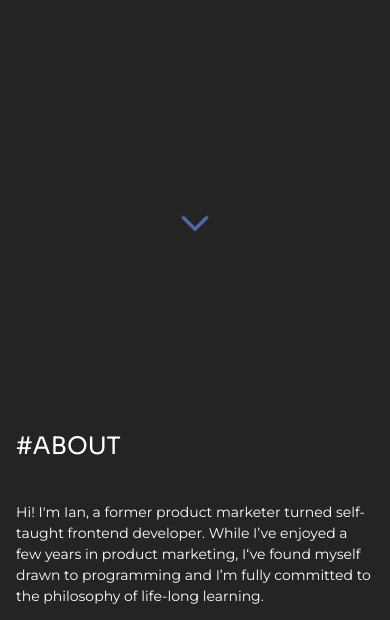
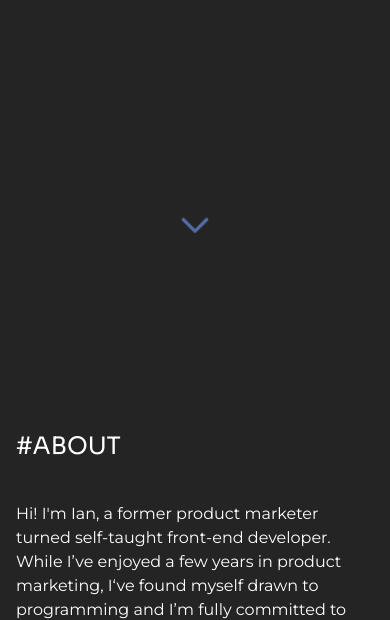
Before and after one commit to ipeng5/portfolio, a website: page public/index.html in a window 390 px wide. Shown: the part 478-1098 px from the top of the page. Drawn offline with Linux system fonts and the light colour scheme.

Commit message:
Font size and card padding for xs screen

```diff
--- a/public/index.html
+++ b/public/index.html
@@ -13,7 +13,7 @@
 </head>
 
 <body
-  class="relative font-body overflow-x-hidden bg-bg-100 text-white text-sm sm:text-base md:text-lg xl:text-xl flex flex-col items-center scrollbar-thin scrollbar-thumb-text-300 scrollbar-track-bg-200 selection:bg-text-300 selection:text-white">
+  class="relative font-body overflow-x-hidden bg-bg-100 text-white text-sm xs:text-base md:text-lg xl:text-xl flex flex-col items-center scrollbar-thin scrollbar-thumb-text-300 scrollbar-track-bg-200 selection:bg-text-300 selection:text-white">
   <div id="navbar"
     class="flex flex-col sm:flex-row pl-6 pr-6 sm:pr-10 lg:pr-16 w-full sm:justify-between items-center fixed bg-bg-100 sm:opacity-70 z-20">
 
@@ -59,7 +59,7 @@
           <div>
             <p class="mb-4 md:mb-7 ">
               Hi! I'm Ian, a
-              former product marketer turned self-taught frontend developer.
+              former product marketer turned self-taught front-end developer.
               While
               I’ve
               enjoyed a few
--- a/public/script.js
+++ b/public/script.js
@@ -92,7 +92,7 @@ function generateMarkUp(p) {
           <a class="img-box overflow-hidden cursor-pointer bg-black opacity-60 hover:opacity-95 transition duration-1000"  href="${p.live}" target="_blank" rel="noreferrer"><img src="${p.img}" alt="screenshot" class="hover:scale-105 transition duration-1000"></a>
           <div class="project-info">
             <h4>${p.name}</h4>
-            <div class="bg-[#151515] opacity-95 p-8 flex flex-col gap-6">
+            <div class="bg-[#151515] opacity-95 px-4 py-6 md:p-8 flex flex-col gap-6">
               <p>${p.info}</p>
               <p class="tools italic">${p.tools}</p>
             </div>
```
Also changed, not shown: public/styles.css.
